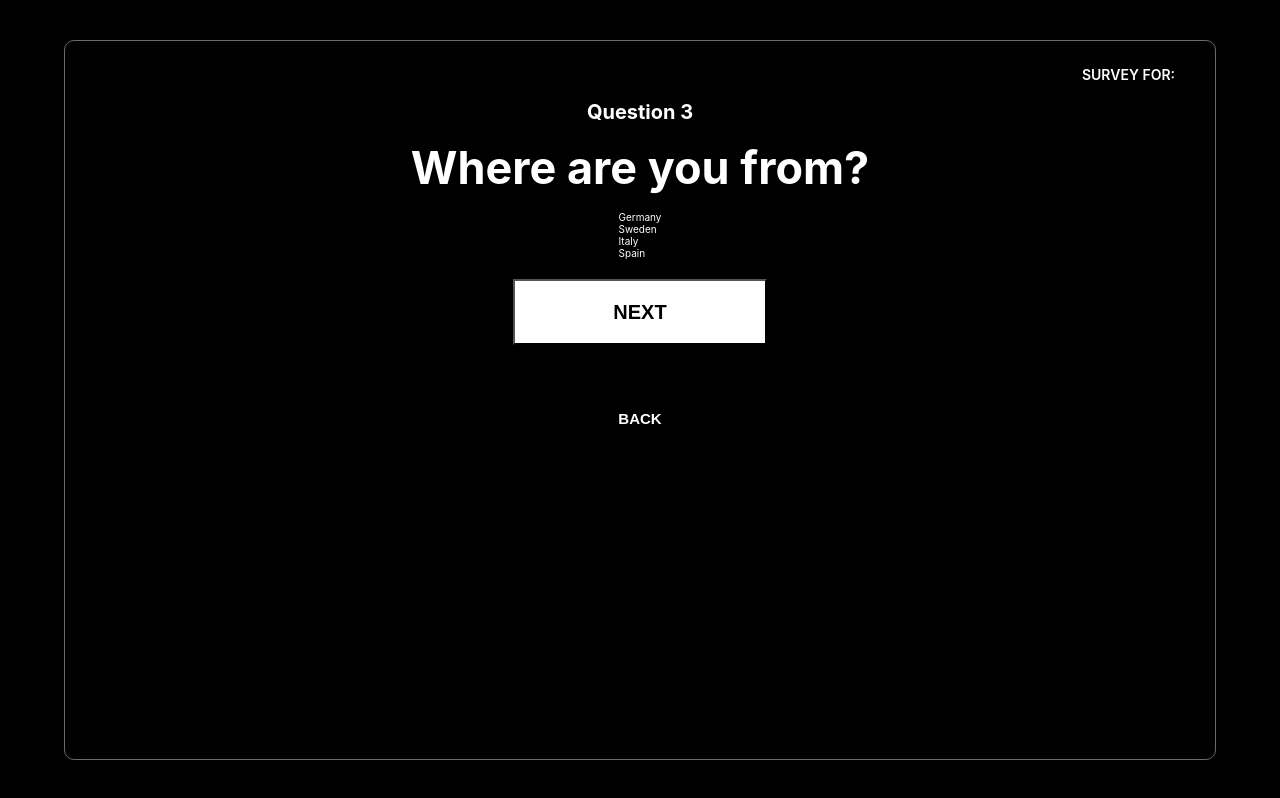
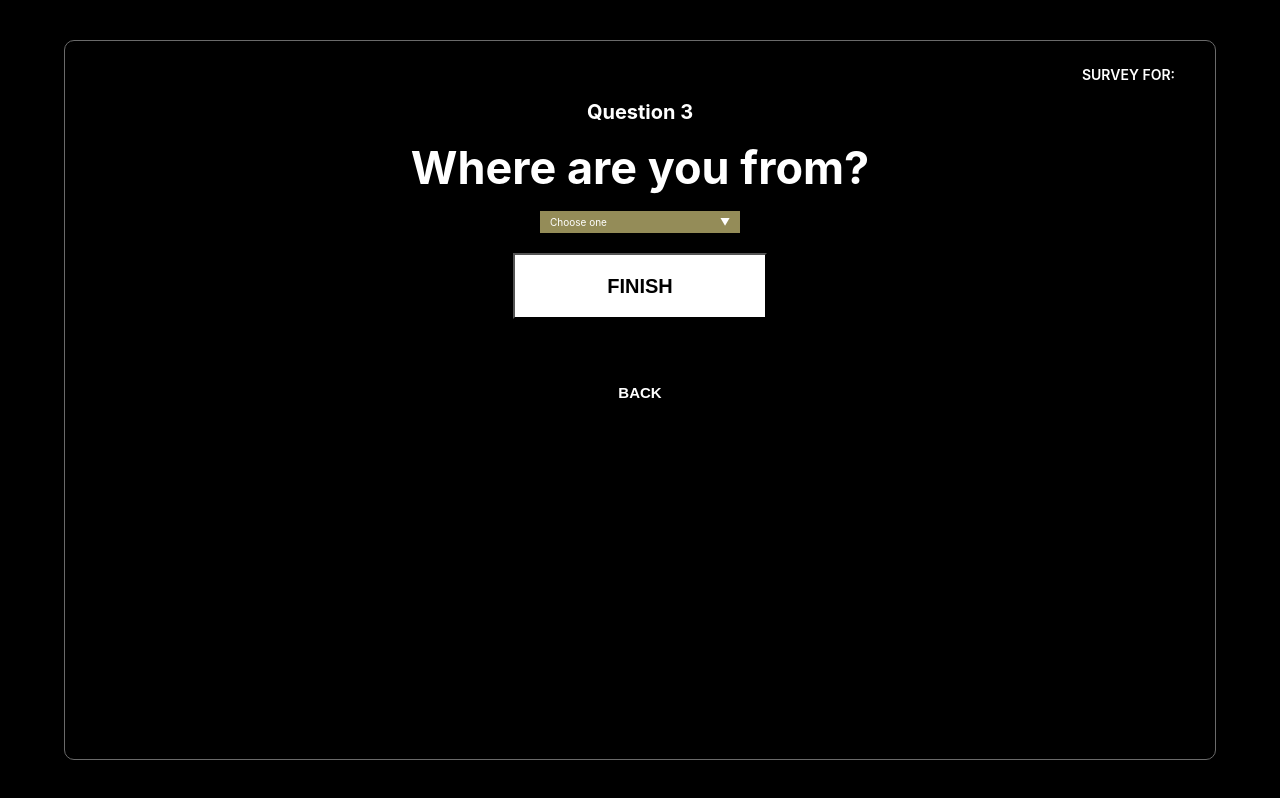
Before and after one commit to anna-1980/Survey, a React (Create React App) app: page /question3 in a window 1280 px wide. Built offline with nearby package versions, Linux system fonts and the light colour scheme.

Commit message:
figuring out dropdown

```diff
--- a/src/App.css
+++ b/src/App.css
@@ -160,3 +160,114 @@ button{
   transform: scaleX(1.6);
   color:black;
 }
+
+/* //-----------------------drop Down------------------------// */
+
+.select{
+  position: relative;
+  height: 3rem;
+  width: 20rem;
+  margin: 1rem;
+  overflow: hidden;
+  background: rgb(255, 255, 255);
+  border: 2px solid cyan ;
+}
+
+.select::after{
+  position: absolute;
+  top: 0;
+  right: 0;
+  content: "\25BC";
+  font-family: "Inter", "system-ui";
+  /* background: rgb(83, 82, 82); */
+  padding: 0.8rem;
+  pointer-events: none;
+}
+
+/* //----------remove styles form select----------// */
+select{
+  -webkit-appearance: none;
+  -moz-appearance: none;
+  appearance: none;
+  outline: none;
+  background-color: transparent;
+  box-shadow: none;
+  margin: 0;
+  width: 100%;
+}
+
+select{
+  position: absolute;
+  border: 2px solid rgb(232, 15, 15);
+  height: 3rem;
+  /* width: 100px; */
+  padding: 0.5rem 1rem;
+  background-color: rgb(117, 115, 115);
+  color: rgb(254, 255, 254);
+  cursor: pointer;
+}
+
+select:focus + .focus {
+  position: absolute;
+  top: -1px;
+  left: -1px;
+  right: -1px;
+  bottom: -1px;
+
+}
+option{
+  -webkit-appearance: none;
+  -moz-appearance: none;
+  appearance: none;
+  outline: none;
+  background-color:red;
+  box-shadow: none;
+  margin: 0;
+  width: 100%;
+}
+
+/* //-----------second dropDown atempt---------------// */
+
+.dropDownContainer{
+  width: 100%;
+  height: 100%;
+}
+
+.dropDown{
+  position: relative;
+  width: 200px;
+  margin: 0 auto;
+  padding: 0;
+  background-color: rgb(121, 136, 122);
+  user-select: none;
+
+}
+
+.dropDown .dropDownBtn{
+  display: flex;
+  padding: 0.5rem 1rem ;
+  background-color: rgb(148, 140, 88);
+  align-items: center;
+  justify-content: space-between;
+  cursor: grabbing;
+}
+
+.dropDown .dropDownContent{
+  position: absolute;
+  background-color: #986d95;
+  top: 100%;
+  left: 0;
+  width: 100%;
+  padding: 0.2rem 0.5rem;
+}
+
+.dropDown .dropDownContent .dropDownItem{
+  padding: 0.5rem;
+  cursor: pointer;
+  transition: all 0.3s;
+}
+
+.dropDown .dropDownContent .dropDownItem:hover{
+  padding: 0.5rem;
+  background-color: #7d954f;
+}
--- a/src/Screens/Question3.js
+++ b/src/Screens/Question3.js
@@ -26,7 +26,7 @@ const Question3 = ({userNameInput, setQuestion3Answer}) => {
     <DropDown />
 
     <ForwardButton onClick={question3Next}
-          value="NEXT"/>
+          value="FINISH"/>
     <BackButton
         onClick={goBack}
         value="BACK" />
--- a/src/components/DropDown.js
+++ b/src/components/DropDown.js
@@ -1,23 +1,68 @@
 import { useEffect, useState } from 'react';
 
 const DropDown = () => {
+  const [state, setState] = useState();
+  const [isActive, setIsActive] = useState(false);
+  const [selectCountry, setSelectCountry] = useState('')
+  const countries = ["Germany", "Sweden", "Italy", "Spain" ]
+  const chooseCountry = (e) => {
+    console.log(e.target.value)
+    console.log(e.target.textContent)
 
-const chooseCountry = (e) => {
-    console.log(e.target.value)
-}
-    // useEffect(() => {
+    }
 
-    //  }, [ ])
+//   const handleChange = (e) => {
+//     setState(e.target.value);
+//     }
+
+//   const  handleSubmit = (e) => {
+//     alert('Your favorite flavor is: ' + state);
+//     e.preventDefault();
+//     }
+  return (
+    <>
+    {/* <form action="submit">
+    <div className="select">
+       <select
+        id="country"
+        name="country"
+        className="selectCountry"
+        onChange={chooseCountry}>
+            <option value="Germnay">Germnay</option>
+            <option value="Sweden">Sweden</option>
+            <option value="Italy">Italy</option>
+            <option value="Spain">Spain</option>
+        </select>
+    </div>
+    </form> */}
+    <div className='dropDownContainer'>
+        <div className="dropDown">
+            <div
+              className='dropDownBtn'
+              onClick={(e) => {setIsActive(!isActive)}}
+              >{selectCountry ? (<div>{selectCountry}</div>) : "Choose one"}
+            <div>&#9660;</div>
+            </div>
+           {isActive && (
+             <div className="dropDownContent" >
+               { countries.map((option, index)=>(
+                <div
+                    className='dropDownItem'
+                    key={index}
+                    onClick={(e) =>{
+                    setSelectCountry(e.target.textContent);
+                    setIsActive(false);
+                    console.log(selectCountry);
+                    localStorage.setItem("Question3Score", selectCountry);
+                  }}
+                 >{option}</div>
+               ))}
 
 
-  return (
-    <>
-        <nav className='dropDown'>
-            <ul className='choice1'>Germany</ul>
-            <ul className='choice1'>Sweden</ul>
-            <ul className='choice1'>Italy</ul>
-            <ul className='choice1'>Spain</ul>
-        </nav>
+         </div>
+           )}
+        </div>
+     </div>
     </>
   )
 }
```
